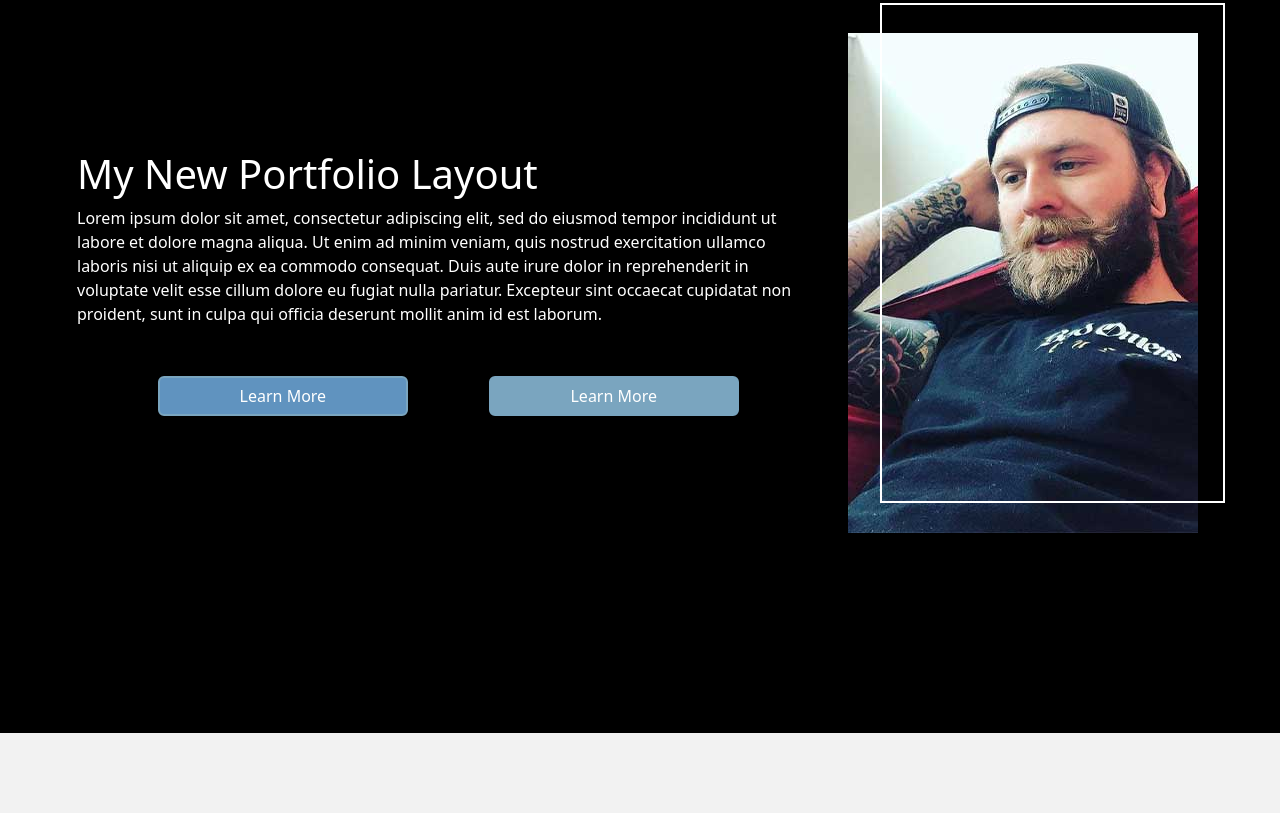
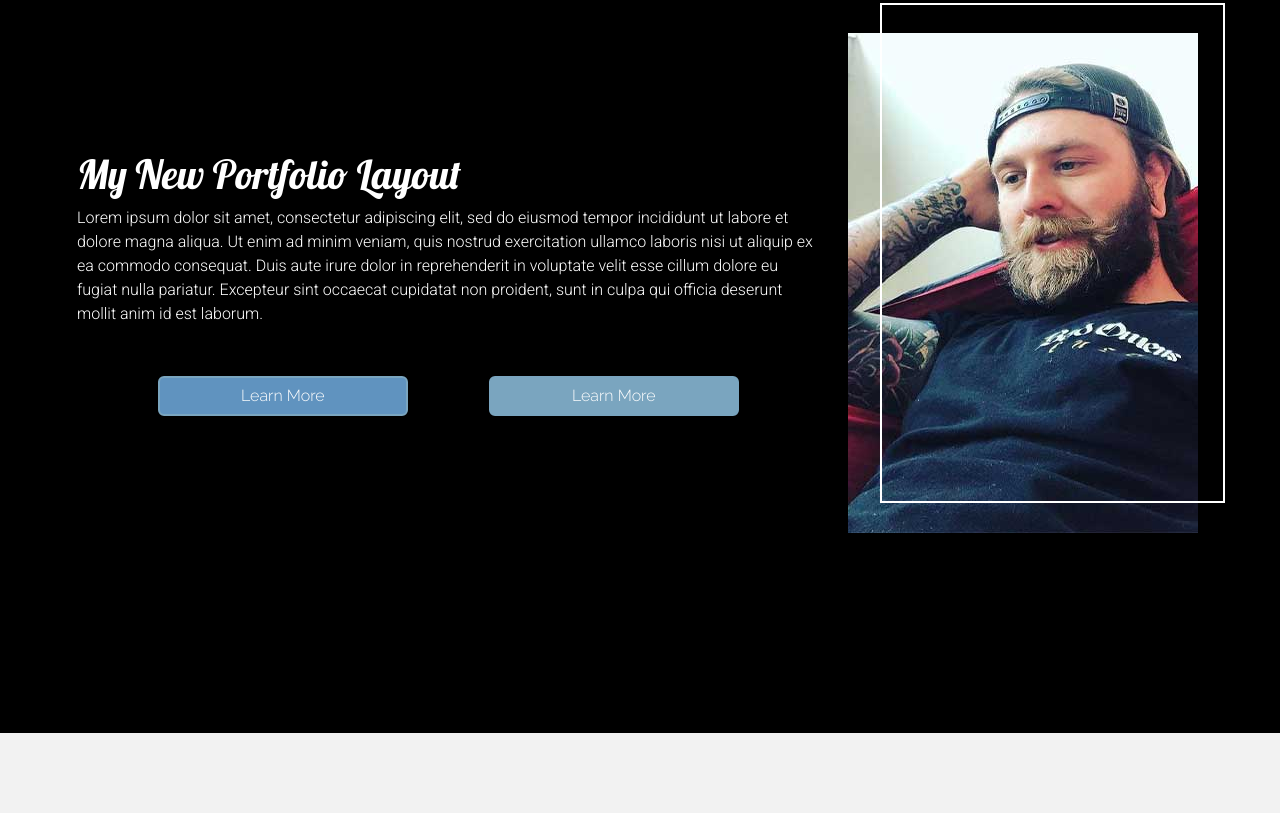
Before and after one commit to grzybowski1911/Static-Portfolio, a website: page index.html in a window 1280 px wide. Shown: the part 867-1680 px from the top of the page. Drawn offline with nearby package versions, Linux system fonts and the light colour scheme.

Commit message:
add fonts

```diff
--- a/index.html
+++ b/index.html
@@ -1,6 +1,10 @@
 <!DOCTYPE html>
 <html>
   <head>
+    <!-- fonts -->
+    <link href="https://fonts.googleapis.com/css2?family=Lobster&family=Montserrat&display=swap" rel="stylesheet">
+    <link href="https://fonts.googleapis.com/css2?family=Roboto:wght@300&display=swap" rel="stylesheet">
+    <link href="https://fonts.googleapis.com/css2?family=Raleway:wght@300&display=swap" rel="stylesheet">
     <!-- bootstrap -->
     <link href="https://cdn.jsdelivr.net/npm/bootstrap@5.2.0-beta1/dist/css/bootstrap.min.css" rel="stylesheet" integrity="sha384-0evHe/X+R7YkIZDRvuzKMRqM+OrBnVFBL6DOitfPri4tjfHxaWutUpFmBp4vmVor" crossorigin="anonymous">
     <script src="https://code.jquery.com/jquery-3.6.0.min.js" integrity="sha256-/xUj+3OJU5yExlq6GSYGSHk7tPXikynS7ogEvDej/m4=" crossorigin="anonymous"></script>
@@ -14,8 +18,8 @@
       <nav class="navbar navbar-light bg-light" id="nav-menu-scroll">
         <div class="container-fluid">
           <a class="navbar-brand" href="#">
-            <img src="assets/svg/nav-logo.svg" alt="" height="50" class="d-inline-block align-text-top">
-            Ben G. Web Dev
+            <!--<img src="assets/svg/nav-logo.svg" alt="" height="50" class="d-inline-block align-text-top">-->
+            Ben G. | Web Dev
           </a>
         </div>
       </nav>
--- a/styles/scss/abstract/_variables.scss
+++ b/styles/scss/abstract/_variables.scss
@@ -8,3 +8,11 @@
     max-width: 1200px;
     margin: 0 auto;
 }
+
+h1, h2, h3, h4, h5, h6 {
+    font-family: 'Lobster', cursive;
+}
+
+body p {
+    font-family: 'Roboto', sans-serif;
+}
--- a/styles/scss/base/_base.scss
+++ b/styles/scss/base/_base.scss
@@ -2,6 +2,7 @@
 
 .btn {
     text-decoration: none;
+    font-family: 'Raleway', sans-serif;
 }
 
 .btn-1 {
--- a/styles/scss/layout/_header.scss
+++ b/styles/scss/layout/_header.scss
@@ -6,6 +6,7 @@ nav {
     width: 100vw;
     transition: all .5s;
     box-shadow: 0 2px 10px -1px rgba(0,0,0,0.5);
+    font-family: 'Lobster', cursive;
     .navbar-brand {
         display: flex;
         align-items: center;
```
Also changed, not shown: styles/css/style.css.
